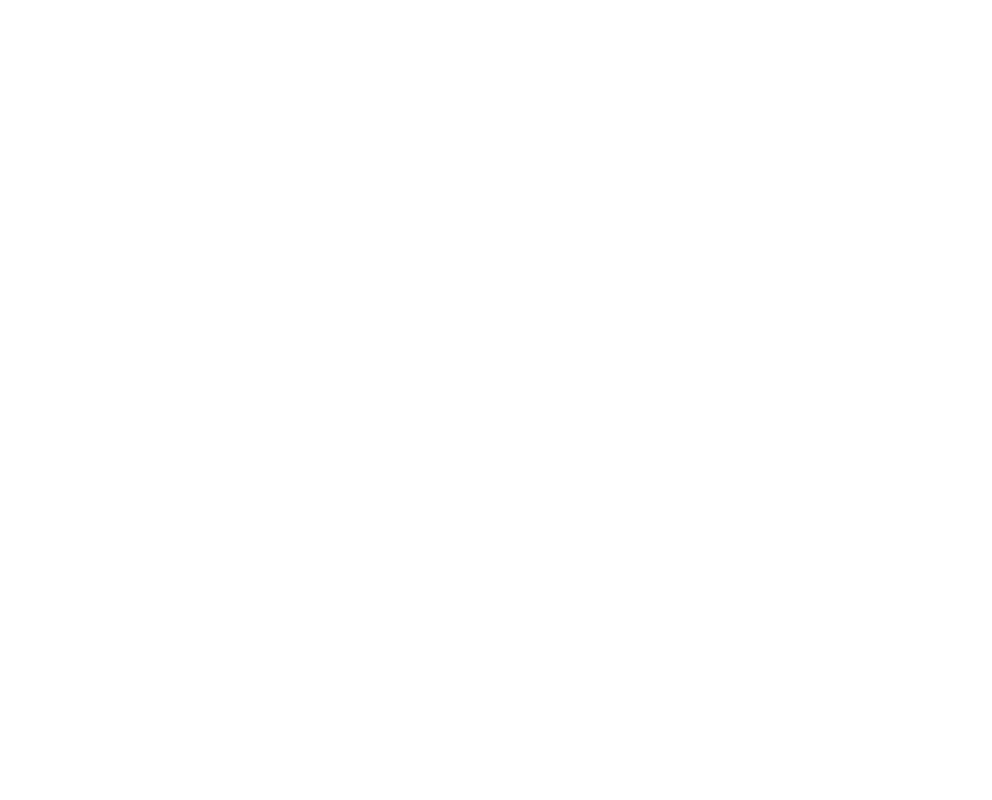
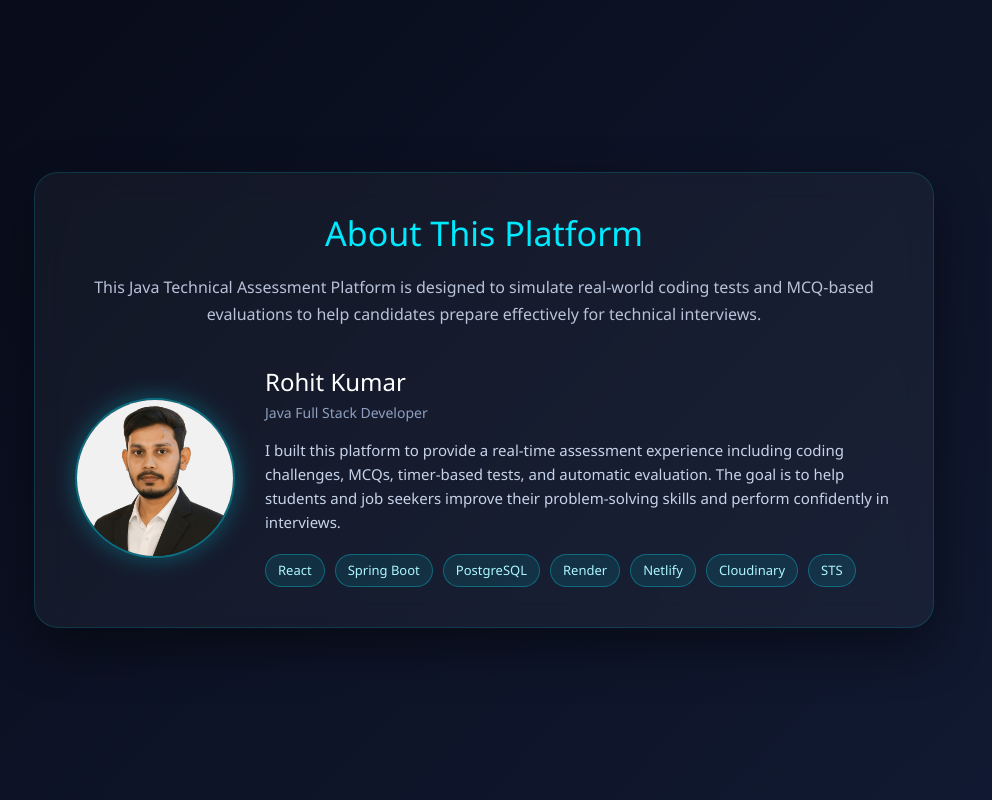
Before and after one commit to rohitkr8789/Test_Assessment_project_Frontend, a React (Vite) app: page /about in a window 1280 px wide. Before the commit this address had no page. Shown: the whole page, without its empty margins (156-1148 px from the left). Built offline with nearby package versions, Linux system fonts and the light colour scheme.

Commit message:
add about page and fix route

```diff
--- a/src/App.jsx
+++ b/src/App.jsx
@@ -19,6 +19,7 @@ import AddMCQ from "./pages/Admin/AddMCQ";
 import AddCoding from "./pages/Admin/AddCoding";
 import AdminMCQList from "./pages/Admin/AdminMCQList";
 import AdminCodingList from "./pages/Admin/AdminCodingList";
+import AboutPage from "./components/AboutPage";
 
 import ForgotPassword from "./pages/ForgotPassword";
 
@@ -69,6 +70,7 @@ function App() {
         <Route path="/leaderboard" element={<Leaderboard />} />
         <Route path="/coding" element={<CodingQuestionList />} />
         <Route path="/coding-test/:id" element={<CodingTest />} />
+        <Route path="/about" element={<AboutPage />} />
 
         <Route path="/forgot-password" element={<ForgotPassword />} />
 
--- /dev/null
+++ b/src/components/AboutPage.css
@@ -0,0 +1,121 @@
+/* ===== ABOUT PAGE FULLY ISOLATED CSS ===== */
+
+.aboutpage-main-container {
+  min-height: 100vh;
+  background: linear-gradient(135deg, #070b18, #0d1326, #111a33);
+  display: flex;
+  justify-content: center;
+  align-items: center;
+  padding: 40px 20px;
+}
+
+.aboutpage-content-wrapper {
+  max-width: 900px;
+  width: 100%;
+  background: rgba(255, 255, 255, 0.04);
+  border-radius: 24px;
+  padding: 40px;
+  backdrop-filter: blur(14px);
+  border: 1px solid rgba(0, 234, 255, 0.15);
+  box-shadow: 0 20px 50px rgba(0, 0, 0, 0.45);
+}
+
+/* TITLE */
+
+.aboutpage-title {
+  font-size: 34px;
+  margin-bottom: 20px;
+  color: #00eaff;
+  text-align: center;
+}
+
+/* DESCRIPTION */
+
+.aboutpage-description {
+  font-size: 16px;
+  color: #b8c2d9;
+  line-height: 1.7;
+  text-align: center;
+  margin-bottom: 40px;
+}
+
+/* DEVELOPER SECTION */
+
+.aboutpage-developer-section {
+  display: flex;
+  gap: 30px;
+  align-items: center;
+}
+
+/* IMAGE */
+
+.aboutpage-developer-image {
+  width: 160px;
+  height: 160px;
+  border-radius: 50%;
+  object-fit: cover;
+  border: 2px solid rgba(0, 234, 255, 0.4);
+  box-shadow: 0 0 25px rgba(0, 234, 255, 0.3);
+}
+
+/* DETAILS */
+
+.aboutpage-developer-details {
+  flex: 1;
+}
+
+/* NAME */
+
+.aboutpage-developer-name {
+  font-size: 24px;
+  margin-bottom: 5px;
+  color: #ffffff;
+}
+
+/* ROLE */
+
+.aboutpage-developer-role {
+  font-size: 14px;
+  color: #8fa0c0;
+  margin-bottom: 15px;
+}
+
+/* INFO */
+
+.aboutpage-developer-info {
+  font-size: 15px;
+  color: #c7d3eb;
+  line-height: 1.6;
+  margin-bottom: 20px;
+}
+
+/* TECH STACK */
+
+.aboutpage-tech-stack {
+  display: flex;
+  flex-wrap: wrap;
+  gap: 10px;
+}
+
+.aboutpage-tech-stack span {
+  background: rgba(0, 234, 255, 0.1);
+  border: 1px solid rgba(0, 234, 255, 0.3);
+  padding: 6px 12px;
+  border-radius: 999px;
+  font-size: 13px;
+  color: #aef7ff;
+}
+
+/* RESPONSIVE */
+
+@media (max-width: 768px) {
+  .aboutpage-developer-section {
+    flex-direction: column;
+    text-align: center;
+  }
+
+  .aboutpage-developer-image {
+    width: 130px;
+    height: 130px;
+  }
+}
--- /dev/null
+++ b/src/components/AboutPage.jsx
@@ -0,0 +1,63 @@
+import "./AboutPage.css";
+
+function AboutPage() {
+  return (
+    <div className="aboutpage-main-container">
+
+      <div className="aboutpage-content-wrapper">
+
+        <h1 className="aboutpage-title">
+          About This Platform
+        </h1>
+
+        <p className="aboutpage-description">
+          This Java Technical Assessment Platform is designed to simulate real-world
+          coding tests and MCQ-based evaluations to help candidates prepare effectively
+          for technical interviews.
+        </p>
+
+        <div className="aboutpage-developer-section">
+
+          <img
+            src="/Rohit_kr.jpeg"
+            alt="Rohit Kumar"
+            className="aboutpage-developer-image"
+          />
+
+          <div className="aboutpage-developer-details">
+
+            <h2 className="aboutpage-developer-name">
+              Rohit Kumar
+            </h2>
+
+            <p className="aboutpage-developer-role">
+              Java Full Stack Developer
+            </p>
+
+            <p className="aboutpage-developer-info">
+              I built this platform to provide a real-time assessment experience
+              including coding challenges, MCQs, timer-based tests, and automatic
+              evaluation. The goal is to help students and job seekers improve
+              their problem-solving skills and perform confidently in interviews.
+            </p>
+
+            <div className="aboutpage-tech-stack">
+              <span>React</span>
+              <span>Spring Boot</span>
+              <span>PostgreSQL</span>
+              <span>Render</span>
+              <span>Netlify</span>
+              <span>Cloudinary</span>
+              <span>STS</span>
+            </div>
+
+          </div>
+        </div>
+
+      </div>
+
+    </div>
+  );
+}
+
+export default AboutPage;
--- a/src/components/StudentNavbar.css
+++ b/src/components/StudentNavbar.css
@@ -73,6 +73,13 @@ text-align:center;
 animation:popupFade 0.25s ease;
 }
 
+.email-box {
+  word-break: break-word;
+  font-size: 14px;
+  text-align: center;
+  max-width: 100%;
+}
+
 .popup-img{
 width:70px;
 height:70px;
--- a/src/components/StudentNavbar.jsx
+++ b/src/components/StudentNavbar.jsx
@@ -83,6 +83,13 @@ function StudentNavbar() {
           🏆 Leaderboard
         </span>
 
+         <span
+          className={isActive("/about")}
+          onClick={() => navigate("/about")}
+        >
+          About
+        </span>
+
       </div>
 
       {/* Profile */}
@@ -114,7 +121,7 @@ function StudentNavbar() {
 
             <h4>{user?.name}</h4>
 
-            <p>
+            <p className="email-box">
               <strong>Email:</strong> {user?.email}
             </p>
 
--- a/src/pages/LandingPage.jsx
+++ b/src/pages/LandingPage.jsx
@@ -54,17 +54,11 @@ function LandingPage() {
           </p>
 
           <div className="hero-buttons">
-            <button
-              className="start-btn"
-              onClick={() => navigate("/register")}
-            >
+            <button className="start-btn" onClick={() => navigate("/register")}>
               Start Free
             </button>
 
-            <button
-              className="login-btn"
-              onClick={() => navigate("/login")}
-            >
+            <button className="login-btn" onClick={() => navigate("/login")}>
               Login
             </button>
           </div>
@@ -85,6 +79,25 @@ function LandingPage() {
     StringBuilder sb = new StringBuilder(s);
     return sb.reverse().toString();
 }`}</pre>
+          </div>
+        </div>
+      </section>
+
+      <section className="landing-about-strip">
+        <div className="landing-about-content">
+          <img
+            src="/Rohit_kr.jpeg"
+            alt="Rohit Kumar"
+            className="landing-about-img"
+          />
+
+          <div className="landing-about-text">
+            <h3>Built by Rohit Kumar</h3>
+
+            <p>
+              Designed and developed to simulate real-world coding assessments,
+              helping candidates prepare better for technical interviews.
+            </p>
           </div>
         </div>
       </section>
@@ -110,7 +123,7 @@ function LandingPage() {
       </section>
 
       <footer className="footer">
-        © 2026 Java Technical Assessment Platform
+        © 2026 Java Technical Assessment Platform • Developed by Rohit Kumar
       </footer>
     </div>
   );
--- a/src/pages/Style/landing.css
+++ b/src/pages/Style/landing.css
@@ -448,3 +448,108 @@ body {
     font-size: 12px;
   }
 }
+
+/* ================= LANDING PROFILE SECTION ================= */
+
+.landing-hero {
+  gap: 60px;
+}
+
+.landing-hero-left {
+  position: relative;
+}
+
+.landing-creator-text {
+  margin-top: 12px;
+  font-size: 14px;
+  color: #8fa0c0;
+  letter-spacing: 0.6px;
+}
+
+/* RIGHT SIDE PROFILE CARD */
+
+.landing-hero-right {
+  display: flex;
+  justify-content: center;
+  align-items: center;
+}
+
+.landing-profile-card {
+  width: 280px;
+  padding: 25px;
+  border-radius: 22px;
+  background: rgba(255, 255, 255, 0.06);
+  border: 1px solid rgba(0, 234, 255, 0.18);
+  backdrop-filter: blur(18px);
+  box-shadow: 0 20px 50px rgba(0, 0, 0, 0.45);
+  text-align: center;
+  transition: all 0.3s ease;
+}
+
+.landing-profile-card:hover {
+  transform: translateY(-6px) scale(1.02);
+  box-shadow: 0 25px 60px rgba(0, 234, 255, 0.2);
+}
+
+.landing-profile-img {
+  width: 140px;
+  height: 140px;
+  border-radius: 50%;
+  object-fit: cover;
+  margin-bottom: 15px;
+  border: 2px solid rgba(0, 234, 255, 0.4);
+  box-shadow: 0 0 20px rgba(0, 234, 255, 0.25);
+}
+
+.landing-profile-name {
+  font-size: 20px;
+  color: #ffffff;
+  margin-bottom: 5px;
+}
+
+.landing-profile-role {
+  font-size: 14px;
+  color: #8fa0c0;
+}
+
+/* ========== ABOUT CREATOR STRIP ========== */
+
+.landing-about-strip {
+  position: relative;
+  z-index: 5;
+  padding: 40px 70px;
+  display: flex;
+  justify-content: center;
+}
+
+.landing-about-content {
+  display: flex;
+  align-items: center;
+  gap: 25px;
+  background: rgba(255, 255, 255, 0.05);
+  padding: 20px 30px;
+  border-radius: 18px;
+  border: 1px solid rgba(0, 234, 255, 0.15);
+  backdrop-filter: blur(12px);
+  box-shadow: 0 10px 30px rgba(0, 0, 0, 0.3);
+}
+
+.landing-about-img {
+  width: 70px;
+  height: 70px;
+  border-radius: 50%;
+  object-fit: cover;
+  border: 2px solid rgba(0, 234, 255, 0.4);
+}
+
+.landing-about-text h3 {
+  font-size: 18px;
+  margin-bottom: 5px;
+  color: #ffffff;
+}
+
+.landing-about-text p {
+  font-size: 14px;
+  color: #9fb0d1;
+  line-height: 1.5;
+}
```
Also changed, not shown: public/Rohit_kr.jpeg (added), 1 other file (tests, documents, lock files or other folders).
